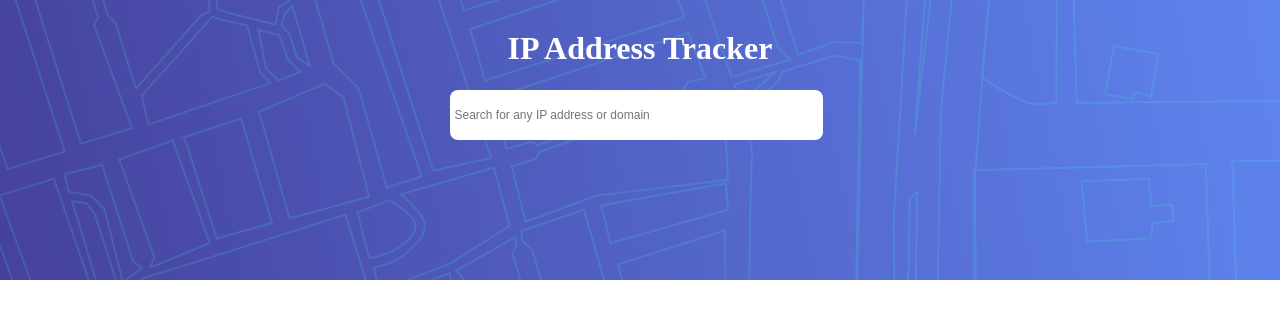
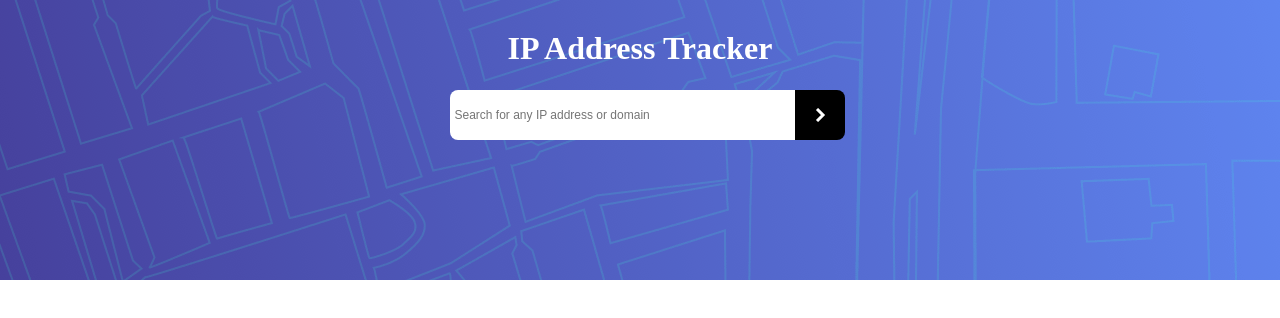
Before and after one commit to shahrzadJavadiKoushesh/IP-Address-Tracker, an Angular app: page / in a window 1280 px wide. Shown: the top 318 px of the page. Built offline with nearby package versions, Linux system fonts and the light colour scheme.

Commit message:
add arrow icon

```diff
--- a/src/app/app.component.html
+++ b/src/app/app.component.html
@@ -5,4 +5,8 @@
   <form [formGroup]="inputForm">
     <input type="text" formControlName="ipAddress" placeholder="Search for any IP address or domain">
   </form>
+
+  <div class="arrow-container">
+    <img src="../assets/icon-arrow.svg" alt="" srcset="">
+  </div>
 </div>
--- a/src/app/app.component.scss
+++ b/src/app/app.component.scss
@@ -31,4 +31,19 @@
         }
 
     }
+
+    .arrow-container{
+        display: flex;
+        justify-content: center;
+        align-items: center;
+        width: 50px;
+        height: 50px;
+        background-color: black;
+        z-index: 1;
+        border-top-right-radius: 8px;
+        border-bottom-right-radius: 8px;
+        margin-top: -50px;
+        margin-left: 25%;
+        cursor: pointer;
+    }
 }
```
